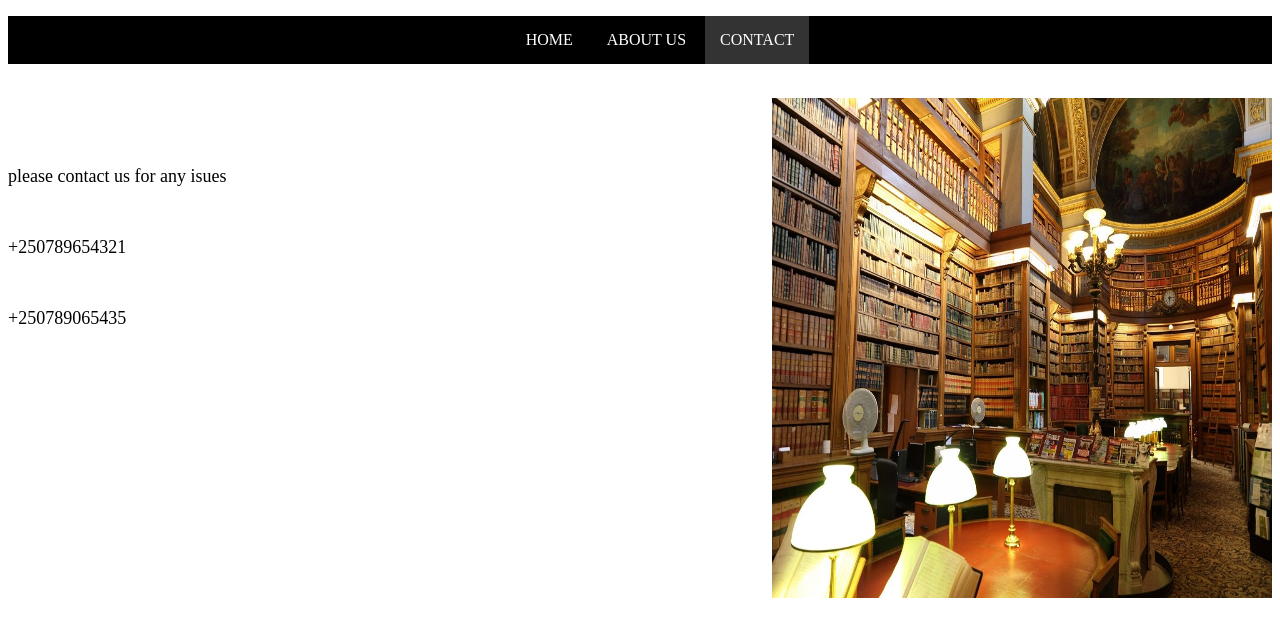
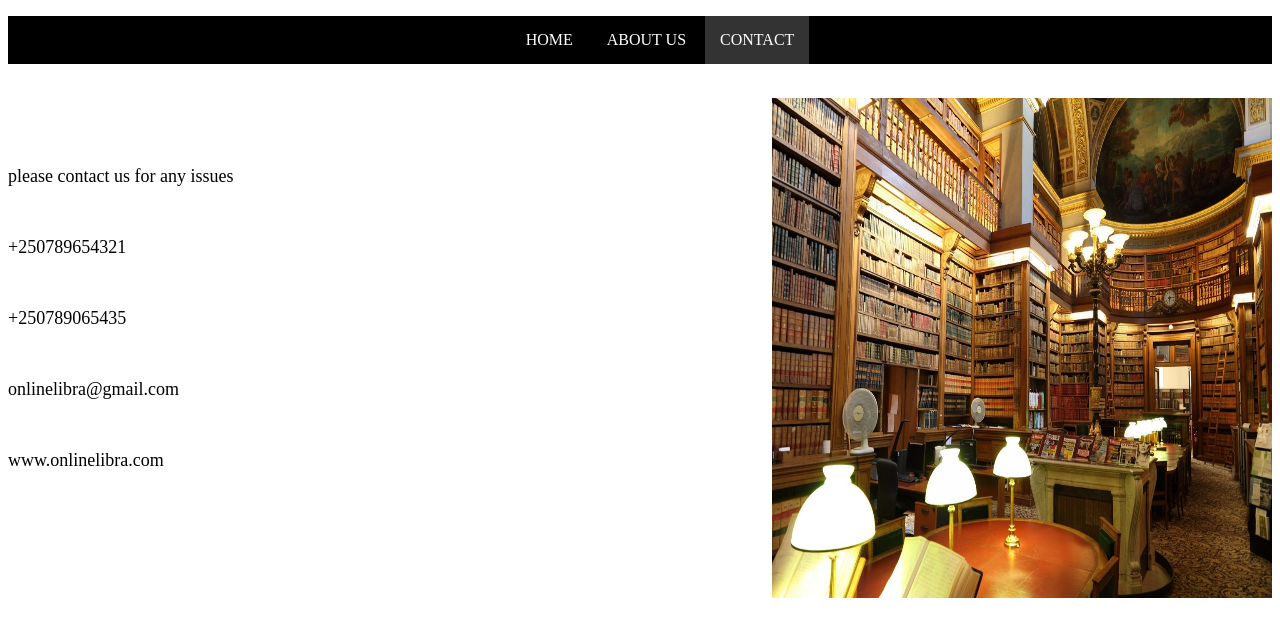
Before and after one commit to Niringiyimanareverien/niringiyimanareverien.github.io, a plain HTML site: page west_field.html in a window 1280 px wide. Drawn offline with Linux system fonts and the light colour scheme.

Commit message:
this changed

```diff
--- a/west_field.html
+++ b/west_field.html
@@ -42,8 +42,10 @@ text-align:top;}
 </center>
 </ul><BR>
  <img src="2.JPG" alt="2" width="500px" height="500" align="right"><br>
- <p>please contact us for any isues</p>
+ <p>please contact us for any issues</p>
  <p>+250789654321</p>
  <p>+250789065435</p>
+  <P>onlinelibra@gmail.com</p>
+  <P>www.onlinelibra.com</p>
 </body>
 </html>
```
